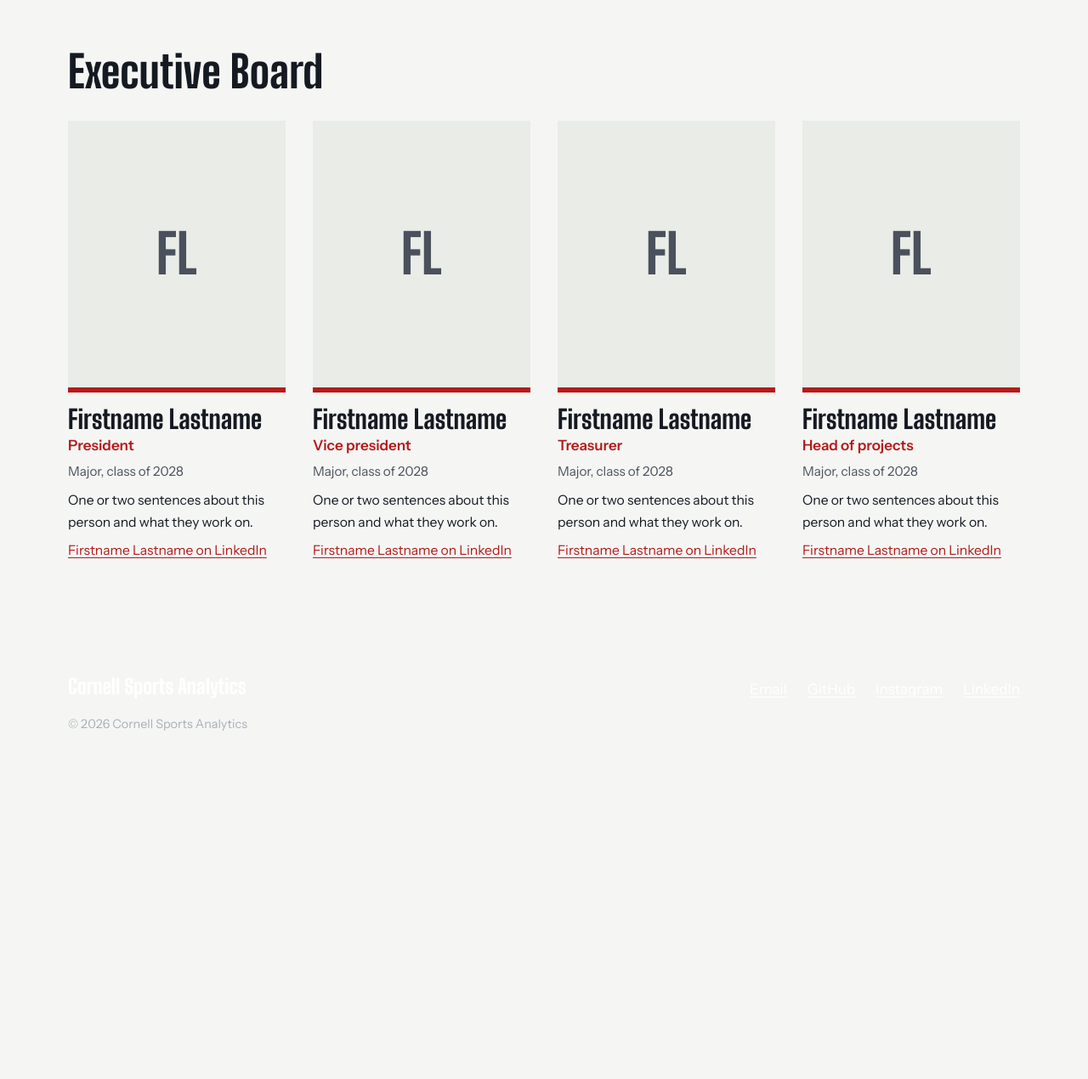
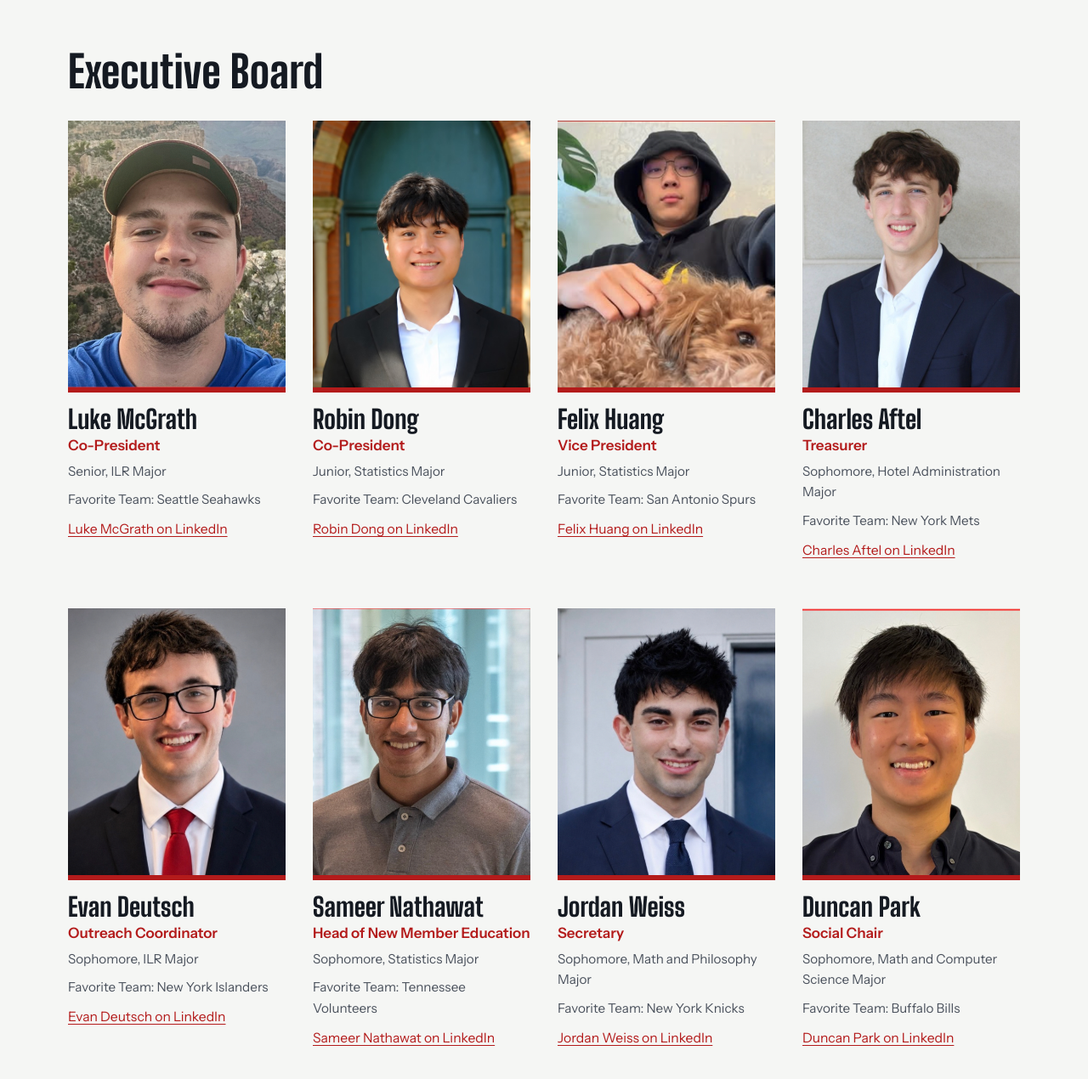
Before and after one commit to Cornell-Sports-Analytics/website, a Jekyll site: the page built from about.html, in a window 1280 px wide and 1400 px high, scrolled down 412 px. Shown: the top 1270 px of the window at 85% size. Built offline with Jekyll 4.4.1, drawn with Linux system fonts in a browser that asks for light colours; before the commit the page ends 1316 px from its top, so only the background shows below that.

Commit message:
Eboard profiles

```diff
--- a/_data/eboard.yml
+++ b/_data/eboard.yml
@@ -1,38 +1,58 @@
-# Executive board, shown on the About us page in this order.
-# To add a person, copy one block below and edit it. To remove someone, delete their block.
-#
-# photo: file name of a picture saved in assets/images/eboard/ (for example "alex-kim.jpg").
-#        Leave it empty ("") to show the person's initials instead.
-# Every field except name and role is optional.
+# Executive board, shown on the About Us page in this order.
+# Photos are stored in assets/images/eboard/.
 
-- name: Firstname Lastname
-  role: President
-  major: Major
-  class_year: 2028
-  photo: ""
-  bio: "One or two sentences about this person and what they work on."
-  linkedin: ""
+- name: Luke McGrath
+  role: Co-President
+  major: ILR
+  class_standing: Senior
+  favorite_team: Seattle Seahawks
+  photo: luke.png
 
-- name: Firstname Lastname
-  role: Vice president
-  major: Major
-  class_year: 2028
-  photo: ""
-  bio: "One or two sentences about this person and what they work on."
-  linkedin: ""
+- name: Robin Dong
+  role: Co-President
+  major: Statistics
+  class_standing: Junior
+  favorite_team: Cleveland Cavaliers
+  photo: robin.jpg
 
-- name: Firstname Lastname
+- name: Felix Huang
+  role: Vice President
+  major: Statistics
+  class_standing: Junior
+  favorite_team: San Antonio Spurs
+  photo: felix.png
+
+- name: Charles Aftel
   role: Treasurer
-  major: Major
-  class_year: 2028
-  photo: ""
-  bio: "One or two sentences about this person and what they work on."
-  linkedin: ""
+  major: Hotel Administration
+  class_standing: Sophomore
+  favorite_team: New York Mets
+  photo: charles.png
 
-- name: Firstname Lastname
-  role: Head of projects
-  major: Major
-  class_year: 2028
-  photo: ""
-  bio: "One or two sentences about this person and what they work on."
-  linkedin: ""
+- name: Evan Deutsch
+  role: Outreach Coordinator
+  major: ILR
+  class_standing: Sophomore
+  favorite_team: New York Islanders
+  photo: evan.png
+
+- name: Sameer Nathawat
+  role: Head of New Member Education
+  major: Statistics
+  class_standing: Sophomore
+  favorite_team: Tennessee Volunteers
+  photo: sameer.png
+
+- name: Jordan Weiss
+  role: Secretary
+  major: Math and Philosophy
+  class_standing: Sophomore
+  favorite_team: New York Knicks
+  photo: jordan.png
+
+- name: Duncan Park
+  role: Social Chair
+  major: Math and Computer Science
+  class_standing: Sophomore
+  favorite_team: Buffalo Bills
+  photo: duncan.png
--- a/about.html
+++ b/about.html
@@ -22,13 +22,18 @@ description: Who runs Cornell Sports Analytics, and what the group is about.
         {%- endif %}
       </div>
       <h3>{{ m.name }}</h3>
+      {%- if m.role %}
       <p class="member-role">{{ m.role }}</p>
-      {%- if m.major and m.class_year %}
-      <p class="member-detail">{{ m.major }}, class of {{ m.class_year }}</p>
+      {%- endif %}
+      {%- if m.major and m.class_standing %}
+      <p class="member-detail">{{ m.class_standing }}, {{ m.major }} Major</p>
       {%- elsif m.major %}
-      <p class="member-detail">{{ m.major }}</p>
-      {%- elsif m.class_year %}
-      <p class="member-detail">Class of {{ m.class_year }}</p>
+      <p class="member-detail">{{ m.major }} Major</p>
+      {%- elsif m.class_standing %}
+      <p class="member-detail">{{ m.class_standing }}</p>
+      {%- endif %}
+      {%- if m.favorite_team %}
+      <p class="member-detail">Favorite Team: {{ m.favorite_team }}</p>
       {%- endif %}
       {%- if m.bio %}
       <p class="member-bio">{{ m.bio }}</p>
```
Also changed, not shown: assets/images/eboard/charles.png (added), assets/images/eboard/duncan.png (added), assets/images/eboard/evan.png (added), assets/images/eboard/felix.png (added), assets/images/eboard/jordan.png (added), assets/images/eboard/luke.png (added), assets/images/eboard/robin.jpg (added), assets/images/eboard/sameer.png (added).
